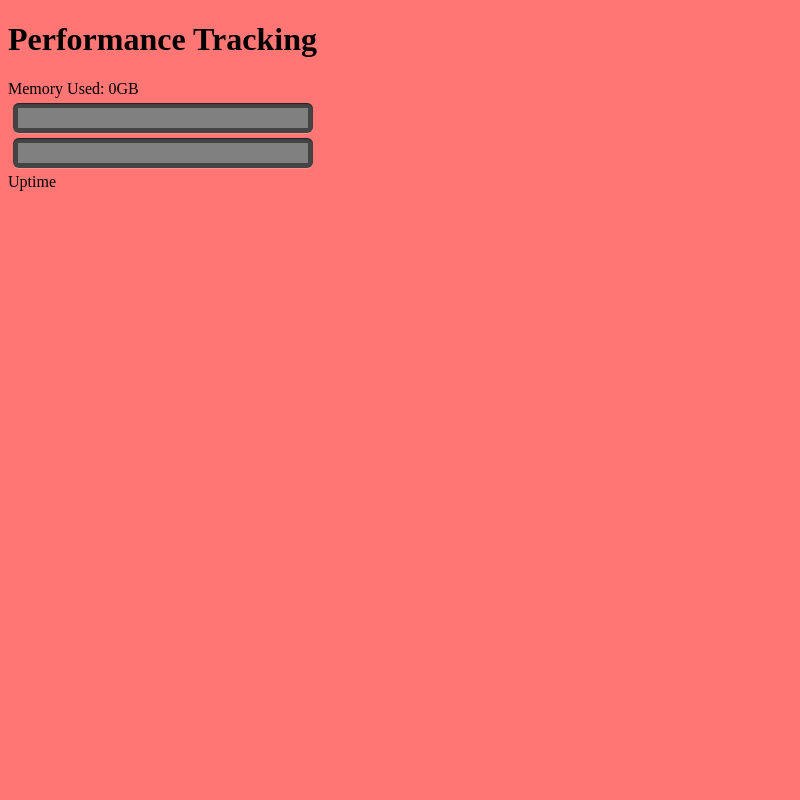
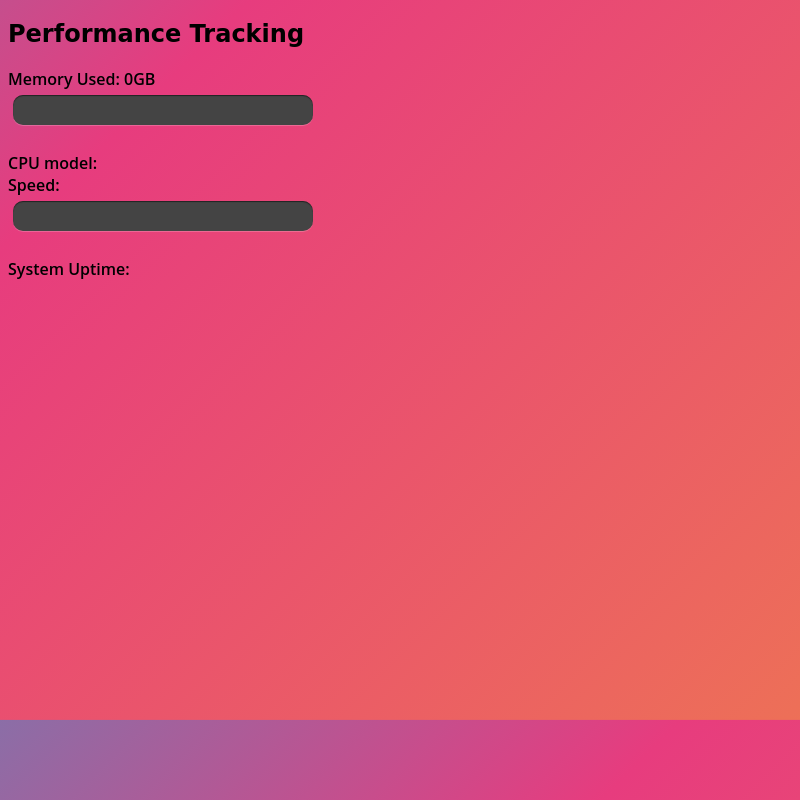
Before and after one commit to hungdvu1710/Performance-Tracking, an Electron app: page index.html in a window 800 px wide. Drawn offline with Linux system fonts and the light colour scheme; no server answers.

Commit message:
style fixes and coding style fixes

```diff
--- a/index.html
+++ b/index.html
@@ -8,17 +8,29 @@
     <link rel="stylesheet" href="style.css">
   </head>
   <body>
-    <h1>Performance Tracking</h1>
-    <!-- #region track memory used-->
-    <div id="memUsed"></div>
-    <progress id="memory" value="" max="100"></progress>
-    <!-- #endregion -->
+    <h2>Performance Tracking</h2>
 
-    <!-- #region track cpu utilization-->
-    <div id="percentCpuUsed"></div>
-    <progress id="cpu" value="" max="100"></progress>
-    <!-- #endregion -->
-    <div id="uptime"></div>
+    <div class="memoryTracker">
+      <div id="memUsed"></div>
+      <progress id="memory" value="" max="100"></progress>
+    </div>
+    <br>
+
+    <div class="cpuInfo">
+      <div id="model"></div>
+      <div id="speed"></div>
+    </div>
+
+    <div class="cpuTracker">
+      <div id="percentCpuUsed"></div>
+      <progress id="cpu" value="" max="100"></progress>
+    </div>
+    <br>
+
+    <div>
+      <span>System Uptime: </span>
+      <span id="uptime">N/A</span>
+    </div>
 
     <script src="index.js"></script>
   </body>
--- a/index.js
+++ b/index.js
@@ -17,6 +17,14 @@ function updateMemoryUsageWithPromise(){
     if(e) throw e
   })
 }
+
+function getCpuInfo(){
+  const {model, speed} = os.cpus()[0]
+  document.querySelector("#model").innerText = `CPU model: ${model}`
+  document.querySelector("#speed").innerText = `Speed: ${speed}`
+}
+
+getCpuInfo()
 
 function updateCpuUsageWithPromise(){
   return new Promise(function(e) {
@@ -38,8 +46,8 @@ setInterval(() =>{
   Promise.all([
     updateCpuUsageWithPromise(),
     updateMemoryUsageWithPromise()
-  ]).then().catch(console.log)
+  ]).catch(console.log)
 
-  document.querySelector("#uptime").innerText = `Uptime ${os.uptime()}`
+  document.querySelector("#uptime").innerText = os.uptime()
 
 },1000)
--- a/style.css
+++ b/style.css
@@ -6,9 +6,32 @@ progress{
   height: 30px;
   border: blue;
   background: #444;
-  border-radius: 6px;
+  border-radius: 10px;
   box-shadow: inset 0px 1px 1px rgba(0,0,0,0.5), 0px 1px 0px rgba(255,255,255,0.2);
 }
+progress::-webkit-progress-value {
+  border-radius: 8px;
+  background: #2ecc71;
+  box-shadow: inset 0 -2px 4px rgba(0,0,0,0.4), 0 2px 5px 0px rgba(0,0,0,0.3);
+}
+progress::-webkit-progress-bar {
+  background: transparent;
+}
+h2{
+  font-family: 'Bebas Neue', cursive;
+}
 body{
-  background-color: #ff7675;
+  background: linear-gradient(-45deg, #ee7752, #e73c7e, #23a6d5, #23d5ab);
+  background-size: 400% 400%;
+  animation: gradient 15s ease infinite;
+  font-family: 'Open Sans', sans-serif;
+  font-weight: 550;
 }
+@keyframes gradient {
+  0% {
+      background-position: 0% 50%;
+  }
+  50% {
+      background-position: 100% 50%;
+  }
+}
```
Also changed, not shown: 1 other file.
